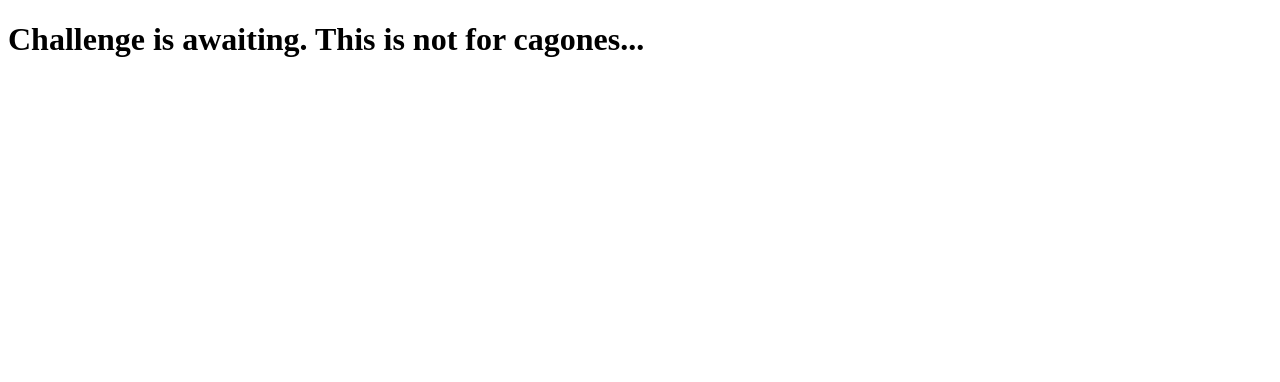
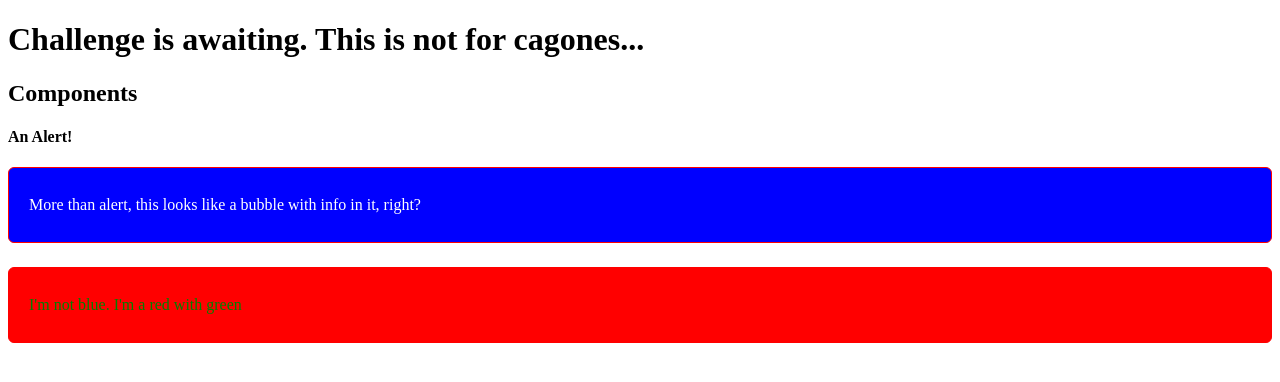
Before and after one commit to chmartinez/hache-design-system, a React (Create React App) app: page / in a window 1280 px wide. Shown: the top 382 px of the page. Built offline with nearby package versions, Linux system fonts and the light colour scheme.

Commit message:
feat: Add `Alert` v0.0.1

```diff
--- a/src/App.js
+++ b/src/App.js
@@ -1,11 +1,20 @@
 import React from 'react';
+import { Alert } from './components/';
 
 function App() {
-  return (
-	<div>
-		<h1>Challenge is awaiting. This is not for cagones...</h1>
-	</div>
-  );
+	return (
+		<div>
+			<h1>Challenge is awaiting. This is not for cagones...</h1>
+			<section>
+				<h2>Components</h2>
+				<div>
+					<h4>An Alert!</h4>
+					<Alert message="More than alert, this looks like a bubble with info in it, right?"/>
+					<Alert message="I'm not blue. I'm a red with green" color="green" backgroundColor="red"/>
+				</div>
+			</section>
+		</div>
+	);
 }
 
 export default App;
--- /dev/null
+++ b/src/components/Alert/index.js
@@ -0,0 +1,28 @@
+import React from 'react';
+import styled from 'styled-components';
+
+const defaultProps = {
+    backgroundColor: 'blue',
+    borderColor: 'red',
+    color: 'white'
+};
+
+const Styled = styled.div`
+    position: relative;
+    padding: .75rem 1.25rem;
+    margin-bottom: 1.5rem;
+    border: 1px solid transparent;
+    border-radius: .375rem;
+
+    color: ${props => props.color || defaultProps.color};
+    background-color: ${props => props.backgroundColor || defaultProps.backgroundColor};
+    border-color: ${props => props.borderColor || defaultProps.borderColor};
+`;
+
+const Alert = ({ message, ...props }) => (
+    <Styled {...props}>
+        <p>{message}</p>
+    </Styled>
+);
+
+export default Alert;
--- /dev/null
+++ b/src/components/index.js
@@ -0,0 +1 @@
+export { default as Alert } from './Alert';
```
